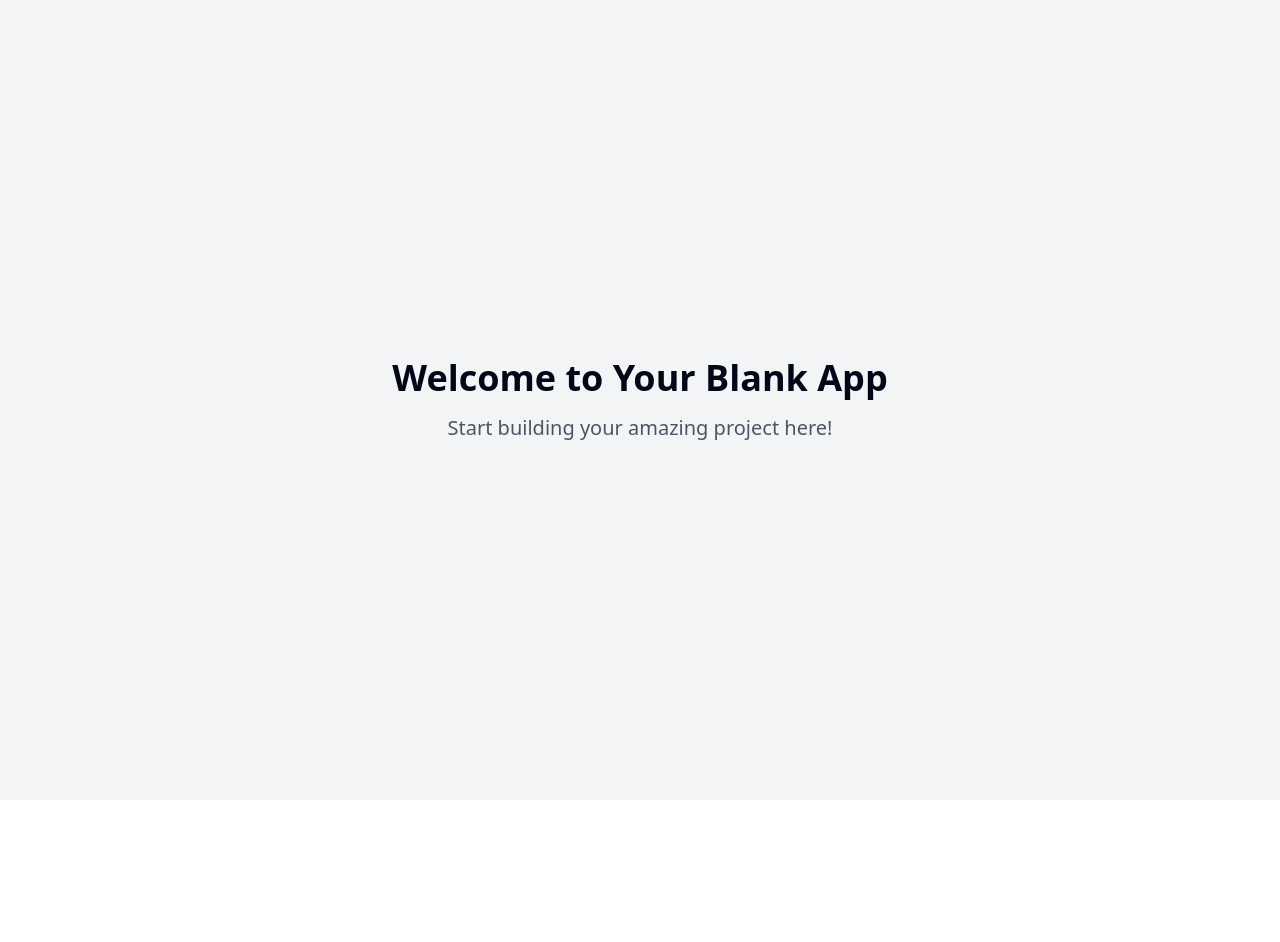
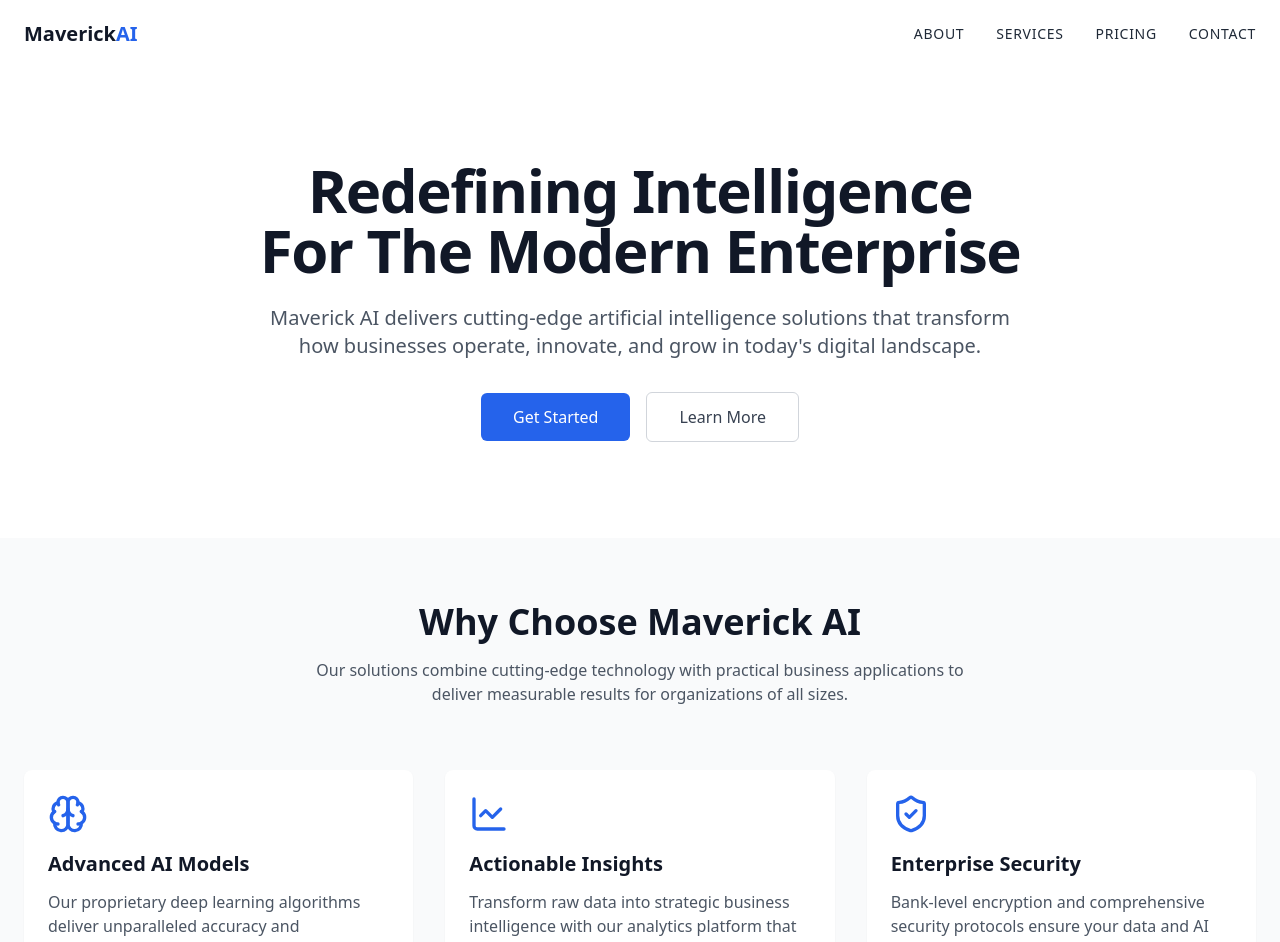
Before and after one commit to JPRamirez17/maverick-ai-landing-glide, a React (Vite) app: page / in a window 1280 px wide. Shown: the top 942 px of the page. Before the commit the page ends 800 px from the top, so only its background shows below. Built offline with nearby package versions, Linux system fonts and the light colour scheme.

Commit message:
feat: Implement landing page

```diff
--- /dev/null
+++ b/src/components/Header.tsx
@@ -0,0 +1,57 @@
+
+import React, { useState, useEffect } from "react";
+import { cn } from "@/lib/utils";
+
+const Header = () => {
+  const [scrolled, setScrolled] = useState(false);
+
+  useEffect(() => {
+    const handleScroll = () => {
+      const offset = window.scrollY;
+      if (offset > 10) {
+        setScrolled(true);
+      } else {
+        setScrolled(false);
+      }
+    };
+
+    window.addEventListener("scroll", handleScroll);
+    return () => {
+      window.removeEventListener("scroll", handleScroll);
+    };
+  }, []);
+
+  return (
+    <header
+      className={cn(
+        "fixed top-0 left-0 right-0 z-50 py-4 transition-all duration-300",
+        scrolled
+          ? "bg-white/90 backdrop-blur-sm shadow-sm"
+          : "bg-transparent"
+      )}
+    >
+      <div className="container mx-auto px-4 md:px-6 flex justify-between items-center">
+        <div className="text-xl font-bold">
+          <span className="text-gray-900">Maverick</span>
+          <span className="text-blue-600">AI</span>
+        </div>
+        <nav>
+          <ul className="flex space-x-6 md:space-x-8 uppercase text-sm tracking-wider font-medium">
+            {["About", "Services", "Pricing", "Contact"].map((item) => (
+              <li key={item}>
+                <a
+                  href={`#${item.toLowerCase()}`}
+                  className="text-gray-800 hover:text-blue-600 py-2 relative inline-block after:content-[''] after:absolute after:w-full after:scale-x-0 after:h-0.5 after:bottom-0 after:left-0 after:bg-blue-600 after:origin-bottom-right after:transition-transform after:duration-300 hover:after:scale-x-100 hover:after:origin-bottom-left"
+                >
+                  {item}
+                </a>
+              </li>
+            ))}
+          </ul>
+        </nav>
+      </div>
+    </header>
+  );
+};
+
+export default Header;
--- /dev/null
+++ b/src/components/Hero.tsx
@@ -0,0 +1,36 @@
+
+import React from "react";
+
+const Hero = () => {
+  return (
+    <section className="pt-32 pb-16 md:pt-40 md:pb-24">
+      <div className="container mx-auto px-4 md:px-6">
+        <div className="max-w-3xl mx-auto text-center">
+          <h1 className="text-4xl md:text-5xl lg:text-6xl font-bold tracking-tight mb-6 text-gray-900">
+            Redefining Intelligence For The Modern Enterprise
+          </h1>
+          <p className="text-lg md:text-xl text-gray-600 mb-8 leading-relaxed">
+            Maverick AI delivers cutting-edge artificial intelligence solutions that transform
+            how businesses operate, innovate, and grow in today's digital landscape.
+          </p>
+          <div className="flex flex-col sm:flex-row justify-center items-center gap-4 mt-8">
+            <a
+              href="#contact"
+              className="px-8 py-3 bg-blue-600 text-white font-medium rounded-md hover:bg-blue-700 transition-colors"
+            >
+              Get Started
+            </a>
+            <a
+              href="#about"
+              className="px-8 py-3 border border-gray-300 text-gray-700 font-medium rounded-md hover:bg-gray-50 transition-colors"
+            >
+              Learn More
+            </a>
+          </div>
+        </div>
+      </div>
+    </section>
+  );
+};
+
+export default Hero;
--- /dev/null
+++ b/src/components/KeyPoints.tsx
@@ -0,0 +1,55 @@
+
+import React from "react";
+import { Brain, LineChart, ShieldCheck } from "lucide-react";
+
+const features = [
+  {
+    icon: <Brain className="h-10 w-10 text-blue-600" />,
+    title: "Advanced AI Models",
+    description:
+      "Our proprietary deep learning algorithms deliver unparalleled accuracy and performance across diverse business applications."
+  },
+  {
+    icon: <LineChart className="h-10 w-10 text-blue-600" />,
+    title: "Actionable Insights",
+    description:
+      "Transform raw data into strategic business intelligence with our analytics platform that identifies patterns humans might miss."
+  },
+  {
+    icon: <ShieldCheck className="h-10 w-10 text-blue-600" />,
+    title: "Enterprise Security",
+    description:
+      "Bank-level encryption and comprehensive security protocols ensure your data and AI implementations remain protected."
+  }
+];
+
+const KeyPoints = () => {
+  return (
+    <section className="py-16 bg-gray-50">
+      <div className="container mx-auto px-4 md:px-6">
+        <div className="text-center mb-16">
+          <h2 className="text-3xl md:text-4xl font-bold mb-4 text-gray-900">Why Choose Maverick AI</h2>
+          <p className="text-gray-600 max-w-2xl mx-auto">
+            Our solutions combine cutting-edge technology with practical business applications
+            to deliver measurable results for organizations of all sizes.
+          </p>
+        </div>
+
+        <div className="grid grid-cols-1 md:grid-cols-3 gap-8">
+          {features.map((feature, index) => (
+            <div
+              key={index}
+              className="bg-white p-6 rounded-lg shadow-sm hover:shadow-md transition-shadow duration-300"
+            >
+              <div className="mb-4">{feature.icon}</div>
+              <h3 className="text-xl font-semibold mb-3 text-gray-900">{feature.title}</h3>
+              <p className="text-gray-600">{feature.description}</p>
+            </div>
+          ))}
+        </div>
+      </div>
+    </section>
+  );
+};
+
+export default KeyPoints;
--- a/src/index.css
+++ b/src/index.css
@@ -1,3 +1,4 @@
+
 @tailwind base;
 @tailwind components;
 @tailwind utilities;
@@ -33,22 +34,6 @@
     --ring: 222.2 84% 4.9%;
 
     --radius: 0.5rem;
-
-    --sidebar-background: 0 0% 98%;
-
-    --sidebar-foreground: 240 5.3% 26.1%;
-
-    --sidebar-primary: 240 5.9% 10%;
-
-    --sidebar-primary-foreground: 0 0% 98%;
-
-    --sidebar-accent: 240 4.8% 95.9%;
-
-    --sidebar-accent-foreground: 240 5.9% 10%;
-
-    --sidebar-border: 220 13% 91%;
-
-    --sidebar-ring: 217.2 91.2% 59.8%;
   }
 
   .dark {
@@ -79,14 +64,6 @@
     --border: 217.2 32.6% 17.5%;
     --input: 217.2 32.6% 17.5%;
     --ring: 212.7 26.8% 83.9%;
-    --sidebar-background: 240 5.9% 10%;
-    --sidebar-foreground: 240 4.8% 95.9%;
-    --sidebar-primary: 224.3 76.3% 48%;
-    --sidebar-primary-foreground: 0 0% 100%;
-    --sidebar-accent: 240 3.7% 15.9%;
-    --sidebar-accent-foreground: 240 4.8% 95.9%;
-    --sidebar-border: 240 3.7% 15.9%;
-    --sidebar-ring: 217.2 91.2% 59.8%;
   }
 }
 
@@ -97,5 +74,15 @@
 
   body {
     @apply bg-background text-foreground;
+    font-feature-settings: "rlig" 1, "calt" 1;
+  }
+
+  html {
+    scroll-behavior: smooth;
   }
 }
+
+/* Remove default margins that might interfere with our design */
+h1, h2, h3, h4, h5, h6, p {
+  margin: 0;
+}
--- a/src/pages/Index.tsx
+++ b/src/pages/Index.tsx
@@ -1,12 +1,22 @@
-// Update this page (the content is just a fallback if you fail to update the page)
+
+import React from "react";
+import Header from "@/components/Header";
+import Hero from "@/components/Hero";
+import KeyPoints from "@/components/KeyPoints";
 
 const Index = () => {
   return (
-    <div className="min-h-screen flex items-center justify-center bg-gray-100">
-      <div className="text-center">
-        <h1 className="text-4xl font-bold mb-4">Welcome to Your Blank App</h1>
-        <p className="text-xl text-gray-600">Start building your amazing project here!</p>
-      </div>
+    <div className="min-h-screen bg-white">
+      <Header />
+      <main>
+        <Hero />
+        <KeyPoints />
+      </main>
+      <footer className="py-8 bg-gray-100 text-center text-gray-600 text-sm">
+        <div className="container mx-auto px-4">
+          <p>&copy; {new Date().getFullYear()} Maverick AI. All rights reserved.</p>
+        </div>
+      </footer>
     </div>
   );
 };
```
